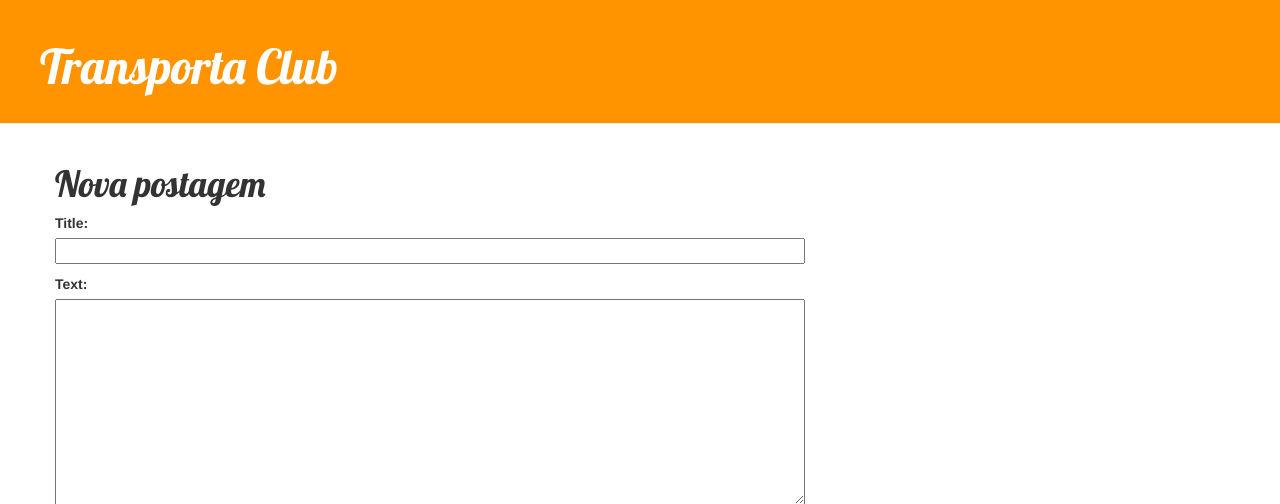
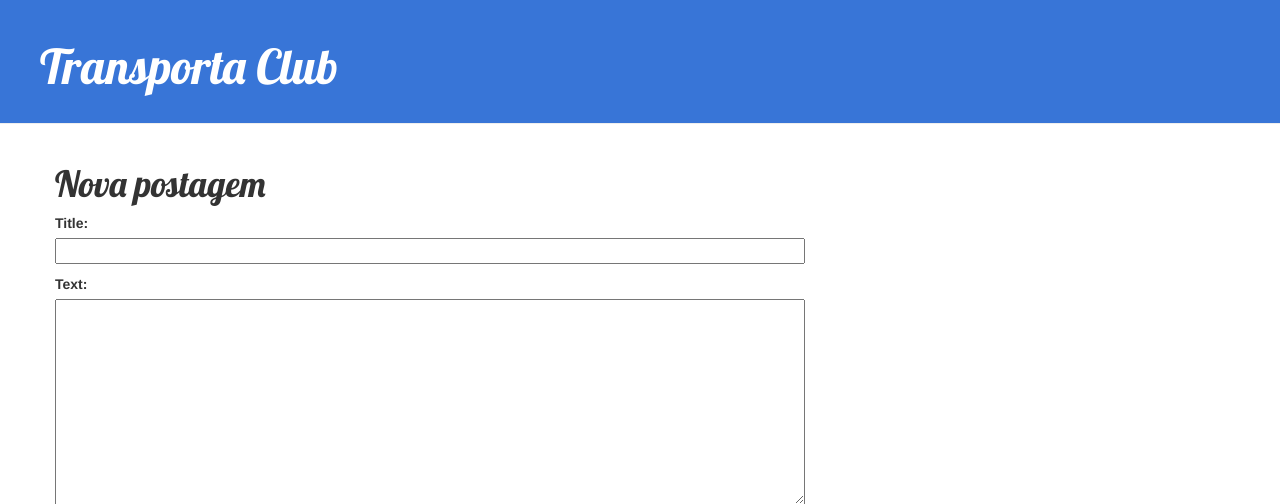
Before and after one commit to wwweslei/transporta_blog, a Django app: page /post/new/ in a window 1280 px wide. Shown: the top 504 px of the page. Run offline with Django 3.2, Linux system fonts and the light colour scheme; some libraries are stand-ins or nearby versions.

Commit message:
customization README

```diff
--- a/blog/static/css/blog.css
+++ b/blog/static/css/blog.css
@@ -1,5 +1,5 @@
 .page-header {
-    background-color: #ff9400;
+    background-color: #3875d7;
     margin-top: 0;
     padding: 20px 20px 20px 40px;
 }
```
Also changed, not shown: README.md (added), 1 other file.
